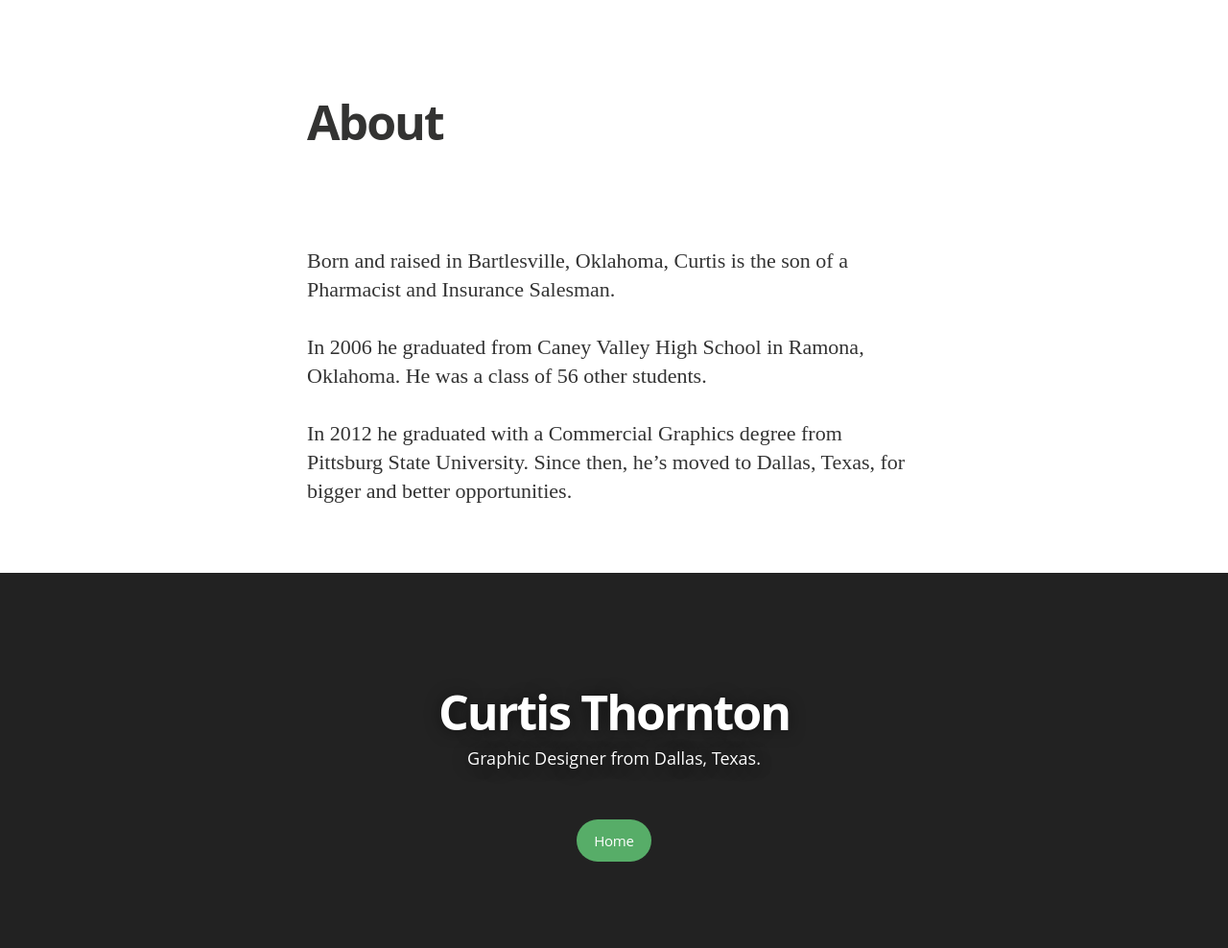
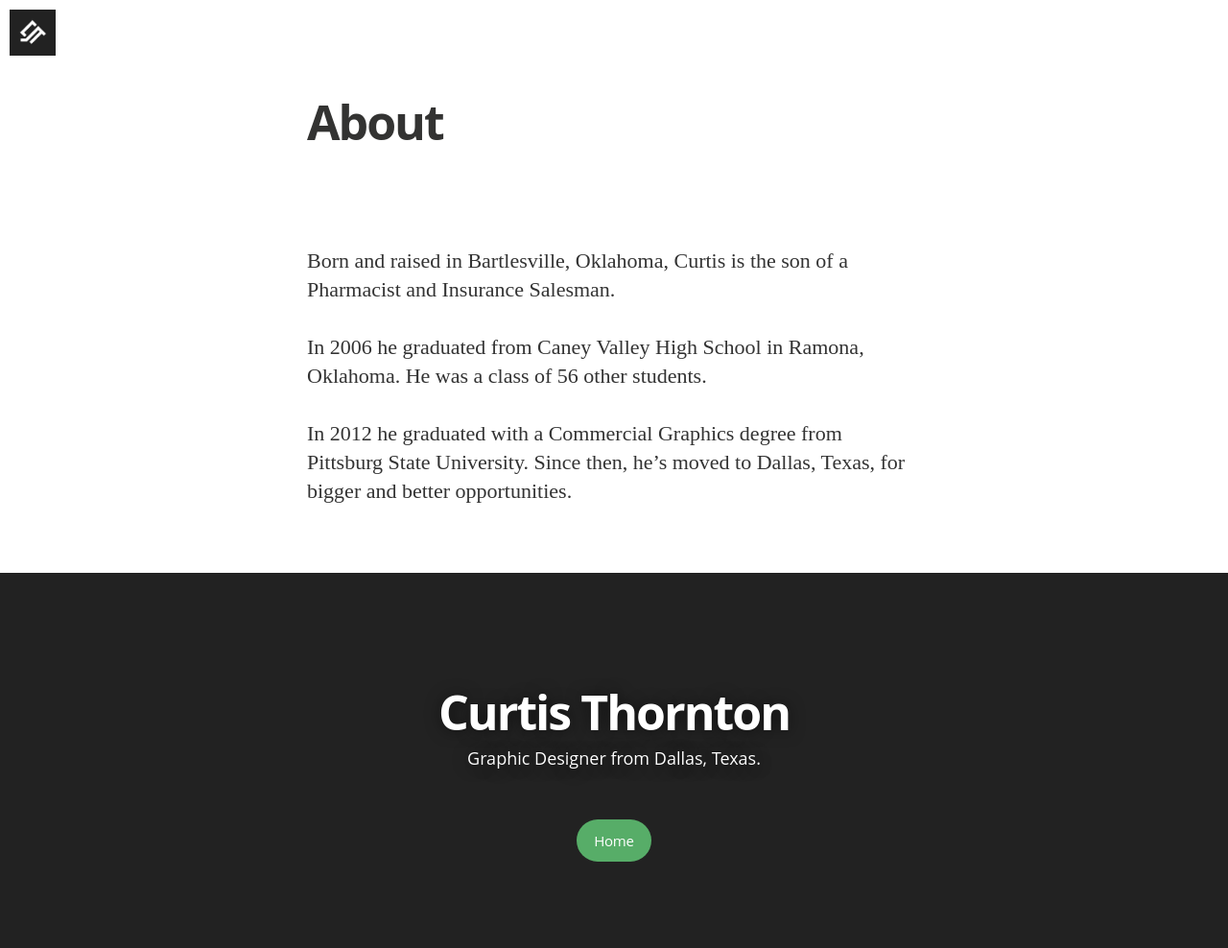
Before and after one commit to curtisthornton/curtisthornton.github.io, a Jekyll site: the page built from about.md, in a window 1280 px wide. Shown: the whole page at 96% size. Built offline with Jekyll 4.4.1, drawn with Linux system fonts in a browser that asks for light colours; nearby versions of some CDN libraries; some web fonts are replaced; Markdown is read by kramdown in place of the engine named in the settings.

Commit message:
Update main.sass

```diff
--- a/css/main.sass
+++ b/css/main.sass
@@ -45,7 +45,7 @@ body
   top: 10px
   width: $rs*3
   height: $rs*3
-  /*background-color: #000*/
+  background-color: #222
   overflow: hidden
   z-index: 99
   .logo
```
